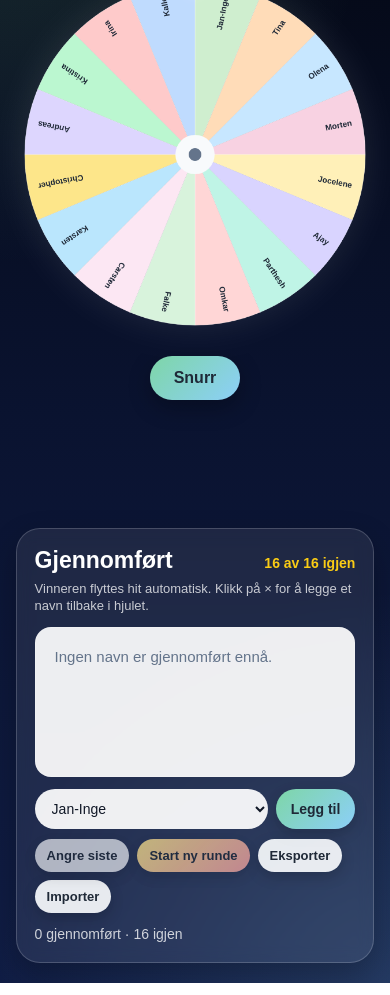
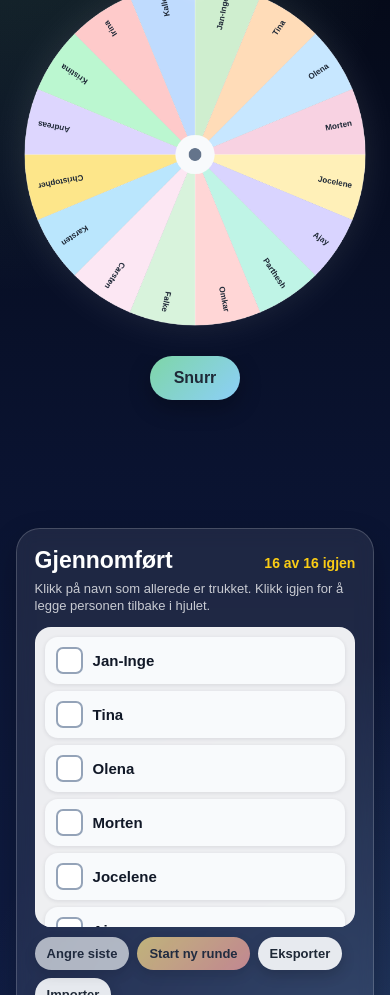
Before and after one commit to vicedw/Wheel, a plain HTML site: page index.html in a window 390 px wide. Shown: the part 105-1100 px from the top of the page. Drawn offline with Linux system fonts and the light colour scheme.

Commit message:
Update index.html

```diff
--- a/index.html
+++ b/index.html
@@ -145,7 +145,7 @@
     }
 
     .side-panel {
-      width: 330px;
+      width: 340px;
       max-width: 92vw;
       background: rgba(255,255,255,0.08);
       border: 1px solid rgba(255,255,255,0.18);
@@ -185,9 +185,9 @@
       margin-bottom: 12px;
     }
 
-    .done-list {
-      min-height: 260px;
-      max-height: 380px;
+    .check-list {
+      min-height: 300px;
+      max-height: 430px;
       overflow-y: auto;
       background: rgba(255,255,255,0.92);
       border-radius: 16px;
@@ -197,82 +197,64 @@
       box-shadow: inset 0 0 0 1px rgba(255,255,255,0.15);
     }
 
-    .empty-state {
-      color: #64748b;
+    .check-item {
+      display: flex;
+      align-items: center;
+      gap: 10px;
+      width: 100%;
+      padding: 10px 11px;
+      margin-bottom: 7px;
+      border: none;
+      border-radius: 13px;
+      background: #f8fafc;
+      color: #111827;
+      box-shadow: 0 1px 4px rgba(15,23,42,0.10);
+      cursor: pointer;
+      text-align: left;
       font-size: 15px;
-      padding: 10px;
-      line-height: 1.35;
+      font-weight: 800;
+      transition: transform 120ms ease, background 120ms ease, opacity 120ms ease;
     }
 
-    .done-item {
-      display: flex;
-      align-items: center;
-      justify-content: space-between;
-      gap: 8px;
-      padding: 9px 10px;
-      margin-bottom: 7px;
-      border-radius: 12px;
-      background: #f8fafc;
-      box-shadow: 0 1px 4px rgba(15,23,42,0.10);
-      animation: popIn 240ms ease-out;
+    .check-item:hover {
+      transform: translateY(-1px);
+      background: #eef6ff;
     }
 
-    @keyframes popIn {
-      from {
-        opacity: 0;
-        transform: translateY(-6px) scale(0.98);
-      }
-      to {
-        opacity: 1;
-        transform: translateY(0) scale(1);
-      }
+    .check-item.done {
+      background: #dcfce7;
+      color: #166534;
     }
 
-    .done-name {
-      font-weight: 800;
-      font-size: 15px;
+    .check-item.done .name-text {
+      text-decoration: line-through;
+      text-decoration-thickness: 2px;
+      text-decoration-color: rgba(22,101,52,0.45);
     }
 
-    .done-number {
-      color: #64748b;
-      font-weight: 800;
-      margin-right: 6px;
-    }
-
-    .remove-btn {
-      width: 28px;
-      height: 28px;
-      padding: 0;
-      border-radius: 50%;
-      box-shadow: none;
-      background: #e2e8f0;
-      color: #334155;
-      font-size: 18px;
-      line-height: 1;
+    .check-icon {
+      width: 23px;
+      height: 23px;
+      border-radius: 7px;
+      border: 2px solid #94a3b8;
+      display: inline-flex;
+      align-items: center;
+      justify-content: center;
+      font-size: 17px;
+      font-weight: 900;
+      color: transparent;
+      background: white;
       flex: 0 0 auto;
     }
 
-    .manual-add {
-      margin-top: 12px;
-      display: flex;
-      gap: 8px;
+    .check-item.done .check-icon {
+      border-color: #22c55e;
+      background: #22c55e;
+      color: white;
     }
 
-    select {
-      min-width: 0;
+    .name-text {
       flex: 1;
-      border: none;
-      border-radius: 999px;
-      padding: 11px 13px;
-      font-size: 14px;
-      background: rgba(255,255,255,0.93);
-      color: #111827;
-    }
-
-    .manual-add button {
-      padding: 11px 15px;
-      font-size: 14px;
-      box-shadow: 0 5px 14px rgba(0,0,0,0.18);
     }
 
     .small-controls {
@@ -317,9 +299,9 @@
         width: 620px;
       }
 
-      .done-list {
+      .check-list {
         min-height: 150px;
-        max-height: 260px;
+        max-height: 300px;
       }
     }
   </style>
@@ -353,15 +335,10 @@
         </div>
 
         <div class="hint">
-          Vinneren flyttes hit automatisk. Klikk på × for å legge et navn tilbake i hjulet.
+          Klikk på navn som allerede er trukket. Klikk igjen for å legge personen tilbake i hjulet.
         </div>
 
-        <div class="done-list" id="doneList"></div>
-
-        <div class="manual-add">
-          <select id="manualSelect"></select>
-          <button id="manualAddBtn" type="button">Legg til</button>
-        </div>
+        <div class="check-list" id="checkList"></div>
 
         <div class="small-controls">
           <button class="secondary" id="undoBtn" type="button">Angre siste</button>
@@ -402,12 +379,10 @@
     const newRoundBtn = document.getElementById("newRoundBtn");
     const exportBtn = document.getElementById("exportBtn");
     const importFile = document.getElementById("importFile");
-    const manualSelect = document.getElementById("manualSelect");
-    const manualAddBtn = document.getElementById("manualAddBtn");
 
     const messageEl = document.getElementById("message");
     const resultEl = document.getElementById("result");
-    const doneListEl = document.getElementById("doneList");
+    const checkListEl = document.getElementById("checkList");
     const statusEl = document.getElementById("status");
     const counterEl = document.getElementById("counter");
 
@@ -415,7 +390,7 @@
     const center = size / 2;
     const radius = 295;
     const slice = (Math.PI * 2) / names.length;
-    const storageKey = "lykkehjul-gjennomfort-v3";
+    const storageKey = "lykkehjul-gjennomfort-sjekkliste-v1";
 
     let rotation = 0;
     let spinning = false;
@@ -462,11 +437,16 @@
         if (!raw) return;
 
         const data = JSON.parse(raw);
+        const validNames = names.map(normalizeName);
+
         if (Array.isArray(data.completed)) {
-          completed = data.completed.filter(name => names.map(normalizeName).includes(normalizeName(name)));
+          completed = data.completed
+            .filter(name => validNames.includes(normalizeName(name)))
+            .filter((name, index, arr) => arr.findIndex(other => normalizeName(other) === normalizeName(name)) === index);
         }
+
         if (Array.isArray(data.history)) {
-          history = data.history.filter(name => names.map(normalizeName).includes(normalizeName(name)));
+          history = data.history.filter(name => validNames.includes(normalizeName(name)));
         }
       } catch (e) {
         completed = [];
@@ -503,76 +483,47 @@
       renderAll();
     }
 
-    function renderDoneList() {
-      doneListEl.innerHTML = "";
+    function toggleCompleted(name) {
+      if (spinning) return;
 
-      if (completed.length === 0) {
-        const empty = document.createElement("div");
-        empty.className = "empty-state";
-        empty.textContent = "Ingen navn er gjennomført ennå.";
-        doneListEl.appendChild(empty);
-        return;
+      const set = completedSet();
+
+      if (set.has(normalizeName(name))) {
+        removeCompleted(name);
+        messageEl.textContent = name + " er lagt tilbake i hjulet.";
+        resultEl.textContent = "";
+      } else {
+        addCompleted(name, false);
+        winningIndex = null;
+        messageEl.textContent = name + " er markert som gjennomført.";
+        resultEl.textContent = "";
       }
+    }
 
-      completed.forEach((name, index) => {
-        const item = document.createElement("div");
-        item.className = "done-item";
+    function renderCheckList() {
+      const set = completedSet();
+      checkListEl.innerHTML = "";
 
-        const left = document.createElement("div");
-        left.className = "done-name";
-
-        const number = document.createElement("span");
-        number.className = "done-number";
-        number.textContent = (index + 1) + ".";
-
-        const label = document.createElement("span");
-        label.textContent = name;
-
-        left.appendChild(number);
-        left.appendChild(label);
-
-        const remove = document.createElement("button");
-        remove.className = "remove-btn";
-        remove.type = "button";
-        remove.textContent = "×";
-        remove.title = "Legg tilbake i hjulet";
-        remove.addEventListener("click", function () {
-          removeCompleted(name);
-          messageEl.textContent = name + " er lagt tilbake i hjulet.";
-          resultEl.textContent = "";
+      names.forEach((name) => {
+        const item = document.createElement("button");
+        item.type = "button";
+        item.className = "check-item" + (set.has(normalizeName(name)) ? " done" : "");
+        item.addEventListener("click", function () {
+          toggleCompleted(name);
         });
 
-        item.appendChild(left);
-        item.appendChild(remove);
-        doneListEl.appendChild(item);
+        const icon = document.createElement("span");
+        icon.className = "check-icon";
+        icon.textContent = "✓";
+
+        const text = document.createElement("span");
+        text.className = "name-text";
+        text.textContent = name;
+
+        item.appendChild(icon);
+        item.appendChild(text);
+        checkListEl.appendChild(item);
       });
-    }
-
-    function renderManualSelect() {
-      const set = completedSet();
-      const remaining = names.filter(name => !set.has(normalizeName(name)));
-
-      manualSelect.innerHTML = "";
-
-      if (remaining.length === 0) {
-        const option = document.createElement("option");
-        option.textContent = "Alle er gjennomført";
-        option.value = "";
-        manualSelect.appendChild(option);
-        manualSelect.disabled = true;
-        manualAddBtn.disabled = true;
-        return;
-      }
-
-      remaining.forEach(name => {
-        const option = document.createElement("option");
-        option.value = name;
-        option.textContent = name;
-        manualSelect.appendChild(option);
-      });
-
-      manualSelect.disabled = false;
-      manualAddBtn.disabled = false;
     }
 
     function renderStatus() {
@@ -584,7 +535,7 @@
       statusEl.textContent =
         done + " gjennomført · " +
         remaining + " igjen" +
-        (history.length ? " · siste: " + history[history.length - 1] : "");
+        (history.length ? " · siste trekning: " + history[history.length - 1] : "");
 
       spinBtn.disabled = spinning || remaining === 0;
       undoBtn.disabled = spinning || history.length === 0;
@@ -592,8 +543,7 @@
     }
 
     function renderAll() {
-      renderDoneList();
-      renderManualSelect();
+      renderCheckList();
       renderStatus();
       drawWheel();
     }
@@ -919,7 +869,7 @@
     function startNewRound() {
       if (spinning || completed.length === 0) return;
 
-      const ok = confirm("Vil du starte en ny runde og tømme Gjennomført-listen?");
+      const ok = confirm("Vil du starte en ny runde og fjerne alle avkrysninger?");
       if (!ok) return;
 
       completed = [];
@@ -984,16 +934,6 @@
     newRoundBtn.addEventListener("click", startNewRound);
     exportBtn.addEventListener("click", exportList);
 
-    manualAddBtn.addEventListener("click", function () {
-      const name = manualSelect.value;
-      if (!name) return;
-
-      addCompleted(name, false);
-      winningIndex = null;
-      messageEl.textContent = name + " er lagt til i Gjennomført.";
-      resultEl.textContent = "";
-    });
-
     importFile.addEventListener("change", function () {
       if (importFile.files && importFile.files[0]) {
         importList(importFile.files[0]);
```
